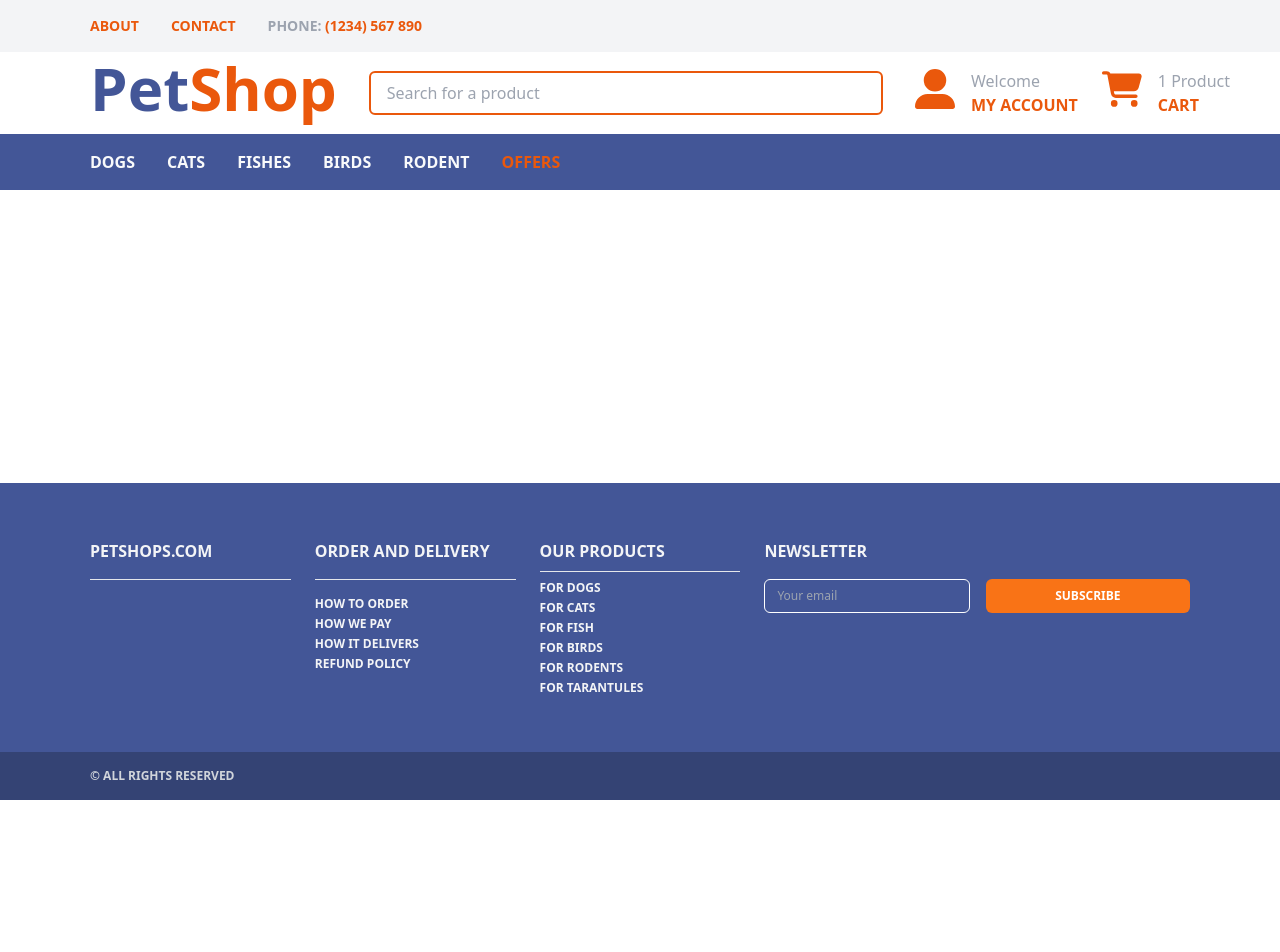
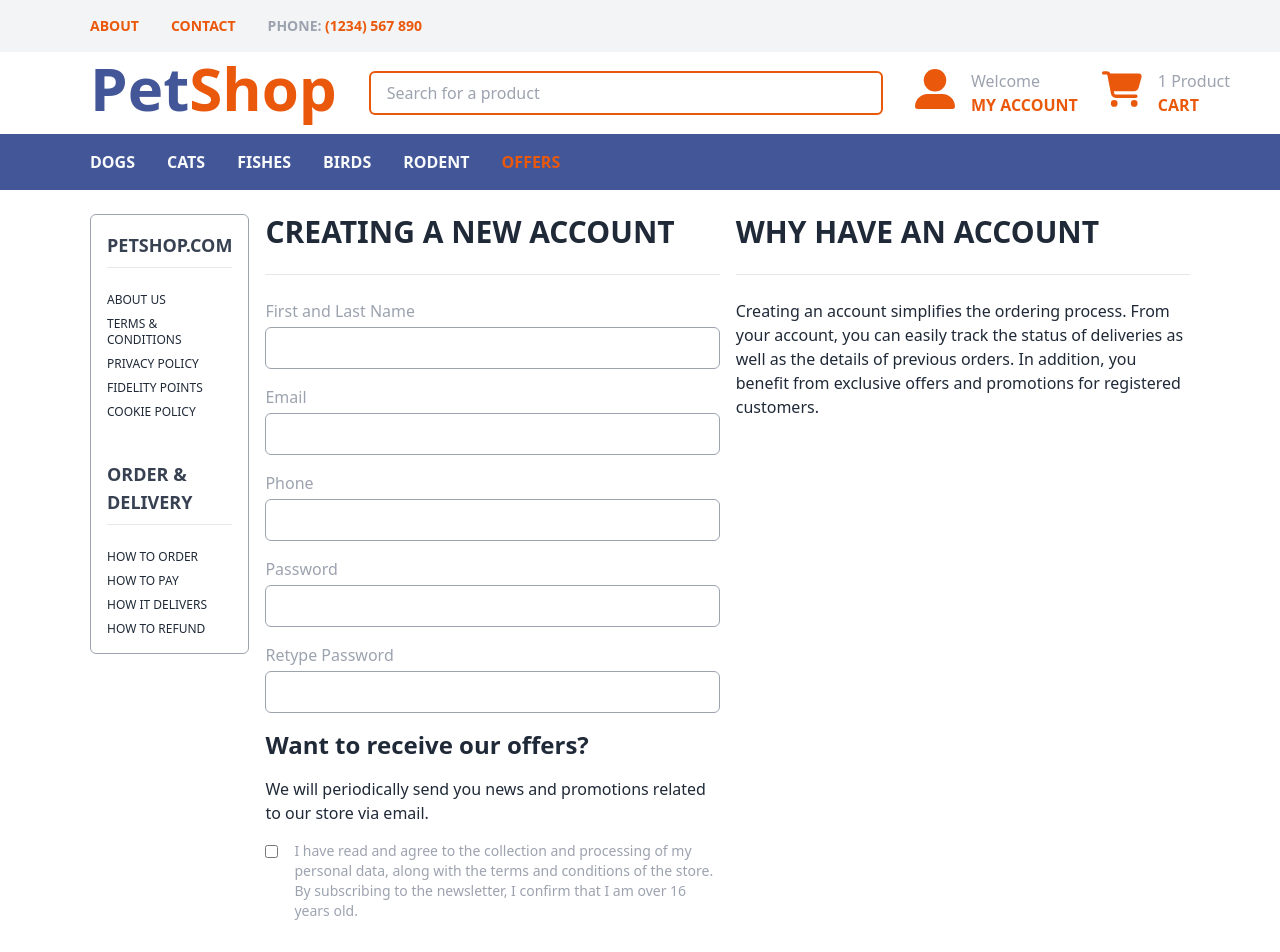
Before and after one commit to CatalinP0P/petshop, a React (Create React App) app: page /register in a window 1280 px wide. Shown: the top 952 px of the page. Before the commit the page ends 800 px from the top, so only its background shows below. Built offline with nearby package versions, Linux system fonts and the light colour scheme; no server answers.

Commit message:
Added register page no functionality

```diff
--- a/src/App.js
+++ b/src/App.js
@@ -1,14 +1,20 @@
 import React, { useEffect } from 'react'
-import { Route, BrowserRouter, Routes, parsePath } from 'react-router-dom'
+import {
+    Route,
+    BrowserRouter,
+    Routes,
+    parsePath,
+    Router,
+} from 'react-router-dom'
 import Home from './pages/Home/Home'
 import firebase from './lib/firebase'
 import { useDatabaseContext } from './context/databaseContext'
+import Register from './pages/Register/Register'
 
 export default function App() {
     const db = useDatabaseContext()
 
     firebase.auth().onAuthStateChanged(async (user) => {
-        console.log('called')
         if (user) {
             const token = await user.getIdToken()
             db.setIdToken(token)
@@ -17,11 +23,16 @@ export default function App() {
 
     return (
         <>
-            <BrowserRouter>
                 <Routes>
                     <Route path="/" element={<Home />} />
+                    <Route path="/register" element={<Register />} />
+                    <Route
+                        path="*"
+                        element={
+                            <h1 className="text-6xl text-center">ERROR 404</h1>
+                        }
+                    />
                 </Routes>
-            </BrowserRouter>
         </>
     )
 }
--- /dev/null
+++ b/src/components/LoginForm.js
@@ -0,0 +1,74 @@
+import React, { useState } from 'react'
+import firebase from '../lib/firebase'
+import { useAuth } from '../context/authContext'
+import { Link, useNavigate } from 'react-router-dom'
+
+export default function LoginForm({ className }) {
+    const auth = useAuth()
+
+    const [email, setEmail] = useState('')
+    const [password, setPassword] = useState('')
+    const [error, setError] = useState('')
+
+    const loginWithEmail = async () => {
+        firebase
+            .auth()
+            .signInWithEmailAndPassword(email, password)
+            .then((response) => {
+                console.log(response)
+            })
+            .catch((err) => {
+                setError(err.message.split('.')[0].split(':')[1])
+            })
+    }
+
+    return (
+        <div className={'w-full flex flex-col gap-4 ' + ` ${className}`}>
+            <div className={'flex flex-col gap-1 w-full'}>
+                <label className="text-sm me-1 text-gray-500 font-medium">
+                    Email
+                </label>
+                <input
+                    value={email}
+                    onChange={(e) => {
+                        setEmail(e.target.value)
+                    }}
+                    type="email"
+                    className="px-2 py-1 border border-orange-600 rounded-md outline-none"
+                />
+            </div>
+            <div className="flex flex-col gap-1 w-full">
+                <label className="text-sm me-1 text-gray-500 font-medium">
+                    Password
+                </label>
+                <input
+                    value={password}
+                    onChange={(e) => setPassword(e.target.value)}
+                    type="password"
+                    className="px-2 py-1 border border-orange-600 rounded-md outline-none"
+                />
+            </div>
+
+            <button
+                className="bg-orange-600 px-2 py-1 mt-2 text-md text-white font-semibold hover:text-gray-200 transition-all uppercase rounded-md shadow-md"
+                onClick={() => loginWithEmail()}
+            >
+                Login
+            </button>
+            <p
+                className={
+                    'text-red-400 text-center py-2 font-xs ' +
+                    (error.length < 5 ? ' hidden' : '')
+                }
+            >
+                {error}
+            </p>
+            <Link
+                to={'/register'}
+                className="text-orange-600 font-semibold text-center w-full underline cursor-pointer"
+            >
+                Create Account
+            </Link>
+        </div>
+    )
+}
--- a/src/components/Logo.js
+++ b/src/components/Logo.js
@@ -1,14 +1,16 @@
-import React from "react";
+import React from 'react'
+import { Link } from 'react-router-dom'
 
 export default function Logo({ className }) {
     return (
-    <label
+        <Link
+        to={"/"}
             className={
-        "font-extrabold text-4xl md:text-6xl text-primary " + className
+                'font-extrabold text-4xl md:text-6xl text-primary ' + className
             }
         >
             Pet
             <span className="text-orange-600">Shop</span>
-    </label>
-  );
+        </Link>
+    )
 }
--- /dev/null
+++ b/src/components/PrimaryButton.js
@@ -0,0 +1,15 @@
+import React from 'react'
+
+export default function PrimaryButton({ className, onClick, children }) {
+    return (
+        <div
+            onClick={onClick}
+            className={
+                'w-fit px-6 py-2 bg-orange-600 rounded-md shadow-md font-bold text-white hover:text-gray-300 flex flex-row justify-between items-center cursor-pointer ' +
+                className
+            }
+        >
+            {children}
+        </div>
+    )
+}
--- /dev/null
+++ b/src/context/authContext.js
@@ -0,0 +1,36 @@
+import React, {
+    createContext,
+    useContext,
+    useState,
+    useEffect,
+    Children,
+} from 'react'
+import firebase from '../lib/firebase'
+import { useDatabaseContext } from './databaseContext'
+
+const AuthContext = createContext(null)
+
+export const useAuth = () => {
+    return useContext(AuthContext)
+}
+
+export const AuthProvider = ({ children }) => {
+    const db = useDatabaseContext()
+    const [currentUser, setCurrentUser] = useState(null)
+    const [loaded, setLoaded] = useState(false)
+
+    firebase.auth().onAuthStateChanged(async (user) => {
+        setCurrentUser(user)
+        if (user) {
+            const token = await user.getIdToken()
+            db.setIdToken(token)
+        }
+        setLoaded(true)
+    })
+
+    return (
+        <AuthContext.Provider value={{currentUser: currentUser}}>
+            {loaded ? children : null}
+        </AuthContext.Provider>
+    )
+}
--- a/src/context/databaseContext.js
+++ b/src/context/databaseContext.js
@@ -27,7 +27,6 @@ export const DatabaseProvider = ({ children }) => {
     const fetchProducts = () => {
         req.get('/products')
             .then((response) => {
-                console.log(response.data)
                 setProducts(response.data)
             })
             .catch((err) => {
--- a/src/pages/Home/Home.js
+++ b/src/pages/Home/Home.js
@@ -2,11 +2,13 @@ import React, { useEffect } from 'react'
 import SlideShow from './SlideShow'
 import Info from './Info'
 import MobileCategories from './MobileCategories'
+import { useAuth } from '../../context/authContext'
 import hrana from '../../assets/hrana.png'
 import ProductsContainer from '../../components/ProductsContainer'
 import Container from '../../components/Container'
 import About from './About'
 import { useDatabaseContext } from '../../context/databaseContext'
+import firebase from '../../lib/firebase.js'
 
 const BestSellers = [
     {
@@ -24,7 +26,9 @@ const BestSellers = [
         price: 29.33,
     },
 ]
+
 export default function Home() {
+    const auth = useAuth()
     const db = useDatabaseContext()
 
     useEffect(() => {
--- /dev/null
+++ b/src/pages/Register/Register.js
@@ -0,0 +1,101 @@
+import React from 'react'
+import Container from '../../components/Container'
+import PrimaryButton from '../../components/PrimaryButton'
+
+export default function Register() {
+    return (
+        <Container>
+            <div className="flex flex-col lg:flex-row gap-4 py-6 text-gray-800">
+                <div className="w-fit h-fit flex flex-col p-4 gap-2 uppercase text-xs border border-gray-400 rounded-md">
+                    <label className="text-lg font-extrabold text-gray-700">
+                        PetShop.com
+                    </label>
+                    <hr className="py-2" />
+                    <label>about us</label>
+                    <label>terms & conditions</label>
+                    <label>Privacy Policy</label>
+                    <label>Fidelity Points</label>
+                    <label>Cookie Policy</label>
+
+                    <label className="text-lg font-extrabold text-gray-700 pt-8">
+                        Order & Delivery
+                    </label>
+                    <hr className="py-2" />
+                    <label>How to order</label>
+                    <label>how to pay</label>
+                    <label>How it delivers</label>
+                    <label>How to Refund</label>
+                </div>
+
+                <div className="w-full flex flex-col gap-4">
+                    <label className="font-extrabold uppercase text-3xl whitespace-nowrap">
+                        creating a new account
+                    </label>
+                    <hr className="my-2" />
+                    <div className="flex flex-col gap-1 w-full">
+                        <label className="text-gray-400">
+                            First and Last Name
+                        </label>
+                        <input className={inputStyle} />
+                    </div>
+                    <div className="flex flex-col gap-1 w-full">
+                        <label className="text-gray-400">Email</label>
+                        <input className={inputStyle} />
+                    </div>
+
+                    <div className="flex flex-col gap-1 w-full">
+                        <label className="text-gray-400">Phone</label>
+                        <input className={inputStyle} />
+                    </div>
+
+                    <div className="flex flex-col gap-1 w-full">
+                        <label className="text-gray-400">Password</label>
+                        <input type="password" className={inputStyle} />
+                    </div>
+
+                    <div className="flex flex-col gap-1 w-full">
+                        <label className="text-gray-400">Retype Password</label>
+                        <input type="password" className={inputStyle} />
+                    </div>
+
+                    <label className="font-semibold text-2xl">
+                        Want to receive our offers?
+                    </label>
+                    <p>
+                        We will periodically send you news and promotions
+                        related to our store via email.
+                    </p>
+                    <div className="flex flex-row w-full gap-4 items-start">
+                        <input type="checkbox" className="mt-1" />
+                        <p className="text-sm text-gray-400">
+                            I have read and agree to the collection and
+                            processing of my personal data, along with the terms
+                            and conditions of the store. By subscribing to the
+                            newsletter, I confirm that I am over 16 years old.
+                        </p>
+                    </div>
+
+                    <PrimaryButton className="mt-8">
+                        Create Account
+                    </PrimaryButton>
+                </div>
+
+                <div className="w-fit">
+                    <label className="font-extrabold uppercase text-3xl whitespace-nowrap">
+                        why have an account
+                    </label>
+                    <hr className="my-6" />
+                    <p>
+                        Creating an account simplifies the ordering process.
+                        From your account, you can easily track the status of
+                        deliveries as well as the details of previous orders. In
+                        addition, you benefit from exclusive offers and
+                        promotions for registered customers.
+                    </p>
+                </div>
+            </div>
+        </Container>
+    )
+}
+
+const inputStyle = 'p-2 border border-gray-400 rounded-md outline-none'
```
Also changed, not shown: src/components/Header.js (+25 -29 lines), src/index.js (+9 -3 lines). Lines whose indentation alone changed are shown as unchanged.
